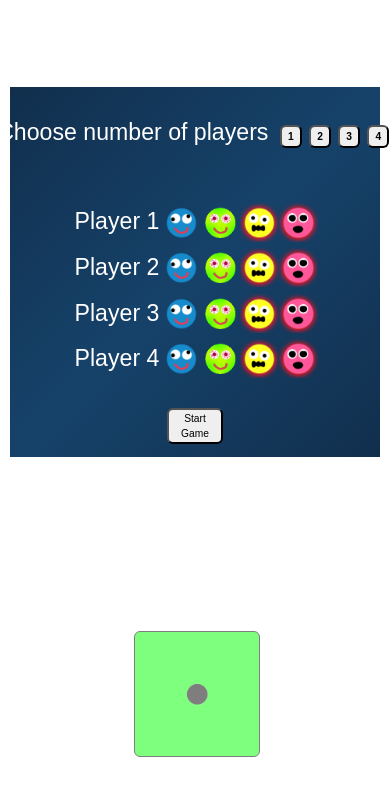
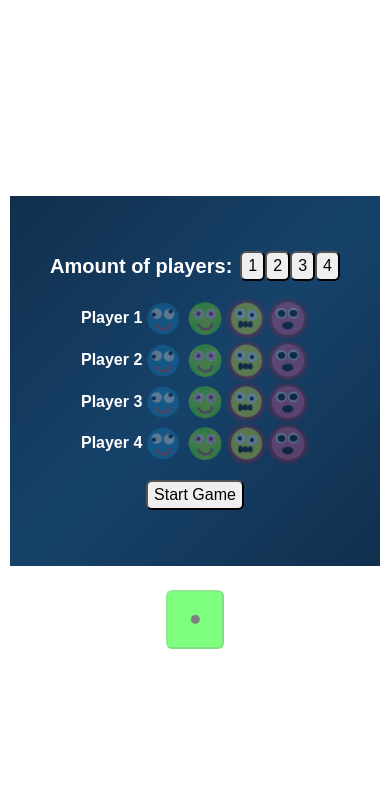
Before and after one commit to BadyTM/Portfolio, a plain HTML site: page snakes and ladders/index.html in a window 390 px wide. Drawn offline with nearby package versions, Linux system fonts and the light colour scheme.

Commit message:
Refactoring

```diff
--- a/snakes and ladders/index.html
+++ b/snakes and ladders/index.html
@@ -15,48 +15,48 @@
 </head>
 
 <body>
-     <div class="holder h-100 w-100 d-flex justify-content-center align-items-center">
+     <div class="wrapper d-flex flex-column justify-content-center align-items-center">
           <div class="game position-relative">
-               <div class="d-block player-1 position-absolute" style="bottom: 0%; left: 0%"></div>
-               <div class="d-block player-2 position-absolute" style="bottom: 0%; left: 0%"></div>
-               <div class="d-block player-3 position-absolute" style="bottom: 0%; left: 0%"></div>
-               <div class="d-block player-4 position-absolute" style="bottom: 0%; left: 0%"></div>
-               <div class="starting-page position-absolute w-100 h-100 d-flex flex-wrap justify-content-center align-items-center">
-                    <div class="number-of-players d-flex justify-content-center align-items-center">
-                         <h3 class="text-white text-nowrap me-2">Choose number of players</h3>
+               <div class="d-block player-1 player" style="bottom: 0%; left: 0%"></div>
+               <div class="d-block player-2 player" style="bottom: 0%; left: 0%"></div>
+               <div class="d-block player-3 player" style="bottom: 0%; left: 0%"></div>
+               <div class="d-block player-4 player" style="bottom: 0%; left: 0%"></div>
+               <div class="starting-page position-absolute w-100 h-100 d-flex flex-column flex-wrap justify-content-center align-items-center ">
+                    <div class="d-flex mb-3 w-75 justify-content-center align-items-center">
+                         <span class="text-white fw-bold fs-5 text-nowrap me-2">Amount of players:</span>
                          <button class="rounded" onclick="setAmountOfPlayers(1)">1</button>
                          <button class="rounded" onclick="setAmountOfPlayers(2)">2</button>
                          <button class="rounded" onclick="setAmountOfPlayers(3)">3</button>
                          <button class="rounded" onclick="setAmountOfPlayers(4)">4</button>
                     </div>
-                    <div class="player-avatars">
+                    <div class="player-avatars w-75 mb-3">
                          <div class="player-1-avatar d-flex justify-content-center align-items-center flex-wrap w-100">
-                              <h3 class="text-white">Player 1</h3>
-                              <button class="avatar-blue" onclick="setPlayerAvatar('.player-1', 'blue')"></button>
-                              <button class="avatar-green" onclick="setPlayerAvatar('.player-1', 'green')"></button>
-                              <button class="avatar-yellow" onclick="setPlayerAvatar('.player-1', 'yellow')"></button>
-                              <button class="avatar-pink" onclick="setPlayerAvatar('.player-1', 'pink')"></button>
+                              <div class="text-white fw-bold fs-6">Player 1</div>
+                              <button class="avatar-blue avatar-btn" onclick="setPlayerAvatar('.player-1', 'blue')"></button>
+                              <button class="avatar-green avatar-btn" onclick="setPlayerAvatar('.player-1', 'green')"></button>
+                              <button class="avatar-yellow avatar-btn" onclick="setPlayerAvatar('.player-1', 'yellow')"></button>
+                              <button class="avatar-pink avatar-btn" onclick="setPlayerAvatar('.player-1', 'pink')"></button>
                          </div>
                          <div class="player-2-avatar d-flex justify-content-center align-items-center flex-wrap w-100">
-                              <h3 class="text-white">Player 2</h3>
-                              <button class="avatar-blue" onclick="setPlayerAvatar('.player-2', 'blue')"></button>
-                              <button class="avatar-green" onclick="setPlayerAvatar('.player-2', 'green')"></button>
-                              <button class="avatar-yellow" onclick="setPlayerAvatar('.player-2', 'yellow')"></button>
-                              <button class="avatar-pink" onclick="setPlayerAvatar('.player-2', 'pink')"></button>
+                              <div class="text-white fw-bold fs-6">Player 2</div>
+                              <button class="avatar-blue avatar-btn" onclick="setPlayerAvatar('.player-2', 'blue')"></button>
+                              <button class="avatar-green avatar-btn" onclick="setPlayerAvatar('.player-2', 'green')"></button>
+                              <button class="avatar-yellow avatar-btn" onclick="setPlayerAvatar('.player-2', 'yellow')"></button>
+                              <button class="avatar-pink avatar-btn" onclick="setPlayerAvatar('.player-2', 'pink')"></button>
                          </div>
                          <div class="player-3-avatar d-flex justify-content-center align-items-center flex-wrap w-100">
-                              <h3 class="text-white">Player 3</h3>
-                              <button class="avatar-blue" onclick="setPlayerAvatar('.player-3', 'blue')"></button>
-                              <button class="avatar-green" onclick="setPlayerAvatar('.player-3', 'green')"></button>
-                              <button class="avatar-yellow" onclick="setPlayerAvatar('.player-3', 'yellow')"></button>
-                              <button class="avatar-pink" onclick="setPlayerAvatar('.player-3', 'pink')"></button>
+                              <div class="text-white fw-bold fs-6">Player 3</div>
+                              <button class="avatar-blue avatar-btn" onclick="setPlayerAvatar('.player-3', 'blue')"></button>
+                              <button class="avatar-green avatar-btn" onclick="setPlayerAvatar('.player-3', 'green')"></button>
+                              <button class="avatar-yellow avatar-btn" onclick="setPlayerAvatar('.player-3', 'yellow')"></button>
+                              <button class="avatar-pink avatar-btn" onclick="setPlayerAvatar('.player-3', 'pink')"></button>
                          </div>
                          <div class="player-4-avatar d-flex justify-content-center align-items-center flex-wrap w-100">
-                              <h3 class="text-white">Player 4</h3>
-                              <button class="avatar-blue" onclick="setPlayerAvatar('.player-4', 'blue')"></button>
-                              <button class="avatar-green" onclick="setPlayerAvatar('.player-4', 'green')"></button>
-                              <button class="avatar-yellow" onclick="setPlayerAvatar('.player-4', 'yellow')"></button>
-                              <button class="avatar-pink" onclick="setPlayerAvatar('.player-4', 'pink')"></button>
+                              <div class="text-white fw-bold fs-6">Player 4</div>
+                              <button class="avatar-blue avatar-btn" onclick="setPlayerAvatar('.player-4', 'blue')"></button>
+                              <button class="avatar-green avatar-btn" onclick="setPlayerAvatar('.player-4', 'green')"></button>
+                              <button class="avatar-yellow avatar-btn" onclick="setPlayerAvatar('.player-4', 'yellow')"></button>
+                              <button class="avatar-pink avatar-btn" onclick="setPlayerAvatar('.player-4', 'pink')"></button>
                          </div>
                     </div>
 
@@ -65,18 +65,18 @@
                     </button>
                </div>
           </div>
-          <div class="dice-placeholder position-relative">
-               <button class="dice-1 dice-number rounded w-100 h-100 d-block" disabled onclick="toggleDice()">
+          <div class="dice-placeholder mt-4 position-relative">
+               <button class="dice-1 dice-number rounded d-block" disabled onclick="toggleDice()">
                </button>
-               <button class="dice-2 dice-number rounded w-100 h-100 d-none" onclick="toggleDice()">
+               <button class="dice-2 dice-number rounded d-none" onclick="toggleDice()">
                </button>
-               <button class="dice-3 dice-number rounded w-100 h-100 d-none" onclick="toggleDice()">
+               <button class="dice-3 dice-number rounded d-none" onclick="toggleDice()">
                </button>
-               <button class="dice-4 dice-number rounded w-100 h-100 d-none" onclick="toggleDice()">
+               <button class="dice-4 dice-number rounded d-none" onclick="toggleDice()">
                </button>
-               <button class="dice-5 dice-number rounded w-100 h-100 d-none" onclick="toggleDice()">
+               <button class="dice-5 dice-number rounded d-none" onclick="toggleDice()">
                </button>
-               <button class="dice-6 dice-number rounded w-100 h-100 d-none" onclick="toggleDice()">
+               <button class="dice-6 dice-number rounded d-none" onclick="toggleDice()">
                </button>
           </div>
      </div>
--- a/snakes and ladders/styling.scss
+++ b/snakes and ladders/styling.scss
@@ -1,205 +1,115 @@
 * {
      box-sizing: border-box;
+     font-family: Arial;
 }
-body {
-     font-family: Arial;
+
+.wrapper {
+ width: 100vw;
+ height: 100vh;
 }
 
 .game {
      background-image: url("images/board.jpg");
      background-position: center;
      background-size: contain;
-     width: 80vh;
-     height: 80vh;
+     height: 80%;
+     aspect-ratio: 1;
 }
 
 .starting-page {
-  background: linear-gradient(
-    to top left,
+     background: linear-gradient(to top left,
                #112f4d,
                #16426a,
                #112f4d,
-  );     padding: 20% 0;
+          );
 }
 
-.number-of-players {
-     button:focus {
-          background-color: yellow;
+.avatar-btn {
+     border: none;
+     background-size: cover;
+     background-color: rgba(0, 0, 0, 0);
+     width: 15%;
+     aspect-ratio: 1;
+     opacity: 0.3;
+
+     &.avatar-blue {
+     background-image: url("images/avatars/blue.png");
      }
-     width: 60%;
-     height: 10%;
-     margin: 0 20%;
-     button {
-          width: 2vw;
-          font-weight: 800;
-          margin: 0 1%;
+     &.avatar-green {
+          background-image: url("images/avatars/green.png");
+     }
+     &.avatar-yellow {
+          background-image: url("images/avatars/yellow.png");
+     }
+     &.avatar-pink {
+          background-image: url("images/avatars/pink.png");
      }
 }
-.player-avatars {
-     width: 50%;
-     margin: 0 25%;
 
-     div {
-          button:focus {
-               background-color: red;
+.dice-placeholder {
+     height: 15%;
+     aspect-ratio: 1;
+
+     .dice-number {
+          background-position: center;
+          background-size: contain;
+          height: 100%;
+          aspect-ratio: 1;
+
+          &[disabled] {
+               opacity: 0.5;
           }
-          * {
-               margin: 3% 1%;
+
+          &.dice-1 {
+               background-image: url("images/1.png");
           }
-          button {
-               width: 2vw;
-               height: 2vw;
-               font-weight: 800;
-               margin: 0 1%;
+          &.dice-2 {
+               background-image: url("images/2.png");
+          }
+          &.dice-3 {
+               background-image: url("images/3.png");
+          }
+          &.dice-4 {
+               background-image: url("images/4.png");
+          }
+          &.dice-5 {
+               background-image: url("images/5.png");
+          }
+          &.dice-6 {
+               background-image: url("images/6.png");
           }
      }
 }
-.avatar-blue {
+
+.player {
+     position: absolute;
+     width: 10%;
+     height: 10%;
+     background-size: cover;
+     transition: 1s;
+
+     &.player-1 {
           background-image: url("images/avatars/blue.png");
-     background-size: cover;
-     background-color: rgba(0, 0, 0, 0);
-     border: none;
      }
-.avatar-green {
+     &.player-2 {
           background-image: url("images/avatars/green.png");
-     background-size: cover;
-     background-color: rgba(0, 0, 0, 0);
-     border: none;
      }
-.avatar-yellow {
+     &.player-3 {
           background-image: url("images/avatars/yellow.png");
-     background-size: cover;
-     background-color: rgba(0, 0, 0, 0);
-     border: none;
      }
-.avatar-pink {
+     &.player-4 {
           background-image: url("images/avatars/pink.png");
-     background-size: cover;
-     background-color: rgba(0, 0, 0, 0);
-     border: none;
      }
-.start-button {
-     width: 15%;
+}
+
+@media only screen and (max-width: 724px) {
+     .game{
+          height: unset;
+          width: 95%;
      }
 
      .dice-placeholder {
-     margin-left: 1vw;
-     width: 15vh;
-     height: 15vh;
-     .dice-number {
-          background-size: cover;
-          border: 1px solid black;
-          &[disabled] {
-               opacity: 0.5;
+          height: unset;
+          width: 15%;
      }
 }
-     .dice-1 {
-          background-image: url("images/1.png");
-     }
-     .dice-2 {
-          background-image: url("images/2.png");
-     }
-     .dice-3 {
-          background-image: url("images/3.png");
-     }
-     .dice-4 {
-          background-image: url("images/4.png");
-     }
-     .dice-5 {
-          background-image: url("images/5.png");
-     }
-     .dice-6 {
-          background-image: url("images/6.png");
-     }
-}
-.player-1 {
-     width: 10%;
-     height: 10%;
-     background-image: url("images/avatars/blue.png");
-     background-size: cover;
-     transition: 1s;
-}
-.player-2 {
-     width: 10%;
-     height: 10%;
-     background-image: url("images/avatars/green.png");
-     background-size: cover;
-     transition: 1s;
-}
-.player-3 {
-     width: 10%;
-     height: 10%;
-     background-image: url("images/avatars/yellow.png");
-     background-size: cover;
-     transition: 1s;
-}
-.player-4 {
-     width: 10%;
-     height: 10%;
-     background-image: url("images/avatars/pink.png");
-     background-size: cover;
-     transition: 1s;
-}
-@media only screen and (max-width: 1024px) {
-     .starting-page {
-          padding: 0% 0;
-     }
-
-     .holder {
-          font-size: 2em;
-          flex-wrap: wrap;
-     }
-     .game {
-          width: 95vw;
-          height: 95vw;
-     }
-
-     .player-avatars {
-          width: 80%;
-          margin: 0 10%;
-
-          div {
-               button {
-                    width: 10vw;
-                    height: 10vw;
-                    margin: 0 0%;
-               }
-          }
-     }
-     .start-button {
-          font-size: 1em;
-     }
-     .number-of-players {
-          width: 100%;
-          margin: 5% 0%;
-          button {
-               font-size: 1em;
-               width: 5vw;
-               height: 5vw;
-          }
-     }
-}
-@media only screen and (max-width: 812px) {
-     .holder {
-          font-size: 0.8em;
-     }
-     .player-avatars {
-          div {
-               button {
-                    width: 10vw;
-                    height: 10vw;
-                    margin: 0 0%;
-               }
-          }
-     }
-     .start-button {
-          font-size: 0.8em;
-     }
-     .number-of-players {
-          button {
-               font-size: 0.8em;
-               width: 6vw;
-               height: 6vw;
-          }
-     }
-}
```
Also changed, not shown: snakes and ladders/styling.css, 1 other file. Lines whose indentation alone changed are shown as unchanged.
